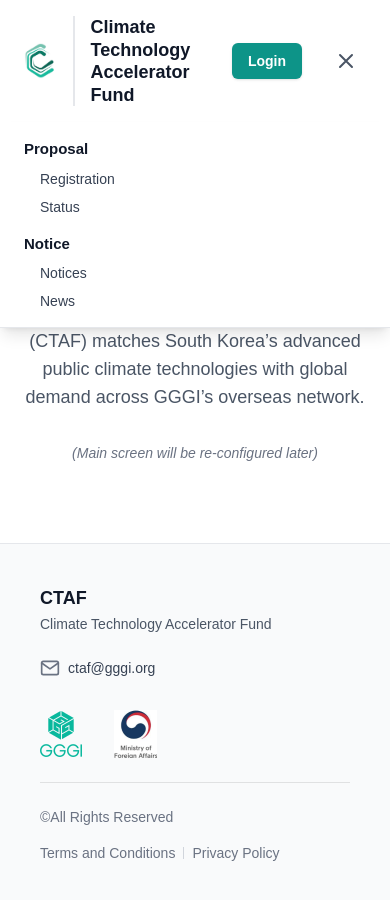
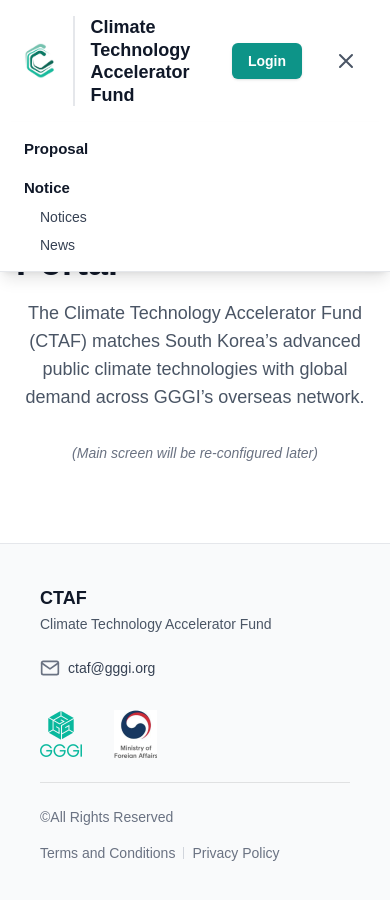
Before and after one commit to LzLLC2022/CPMS, a Next.js app: page / in a window 390 px wide. Both pictures are taken after a click on the button 346 px from the left and 61 px from the top of the page. Shown: the top 900 px of the page. Built offline with nearby package versions, Linux system fonts and the light colour scheme.

Commit message:
Remove Proposal dropdown from header

```diff
--- a/src/components/Header.tsx
+++ b/src/components/Header.tsx
@@ -76,30 +76,12 @@
             Proposal List
           </Link>
         ) : (
-          <div className="relative group">
           <Link
             href="/proposal"
             className="text-[15px] font-bold text-gray-900 hover:text-primary-600 transition-colors py-2 block"
           >
             Proposal
           </Link>
-
-            {/* Dropdown Menu */}
-            <div className="absolute left-1/2 -translate-x-1/2 top-full mt-1 hidden group-hover:flex flex-col bg-white border border-gray-100 shadow-lg rounded-md py-2 w-36 z-50">
-              <Link
-                href="/proposal/registration"
-                className="px-4 py-2 text-sm text-gray-700 hover:bg-primary-50 hover:text-primary-600 transition-colors"
-              >
-                Registration
-              </Link>
-              <Link
-                href="/proposal/status"
-                className="px-4 py-2 text-sm text-gray-700 hover:bg-primary-50 hover:text-primary-600 transition-colors"
-              >
-                Status
-              </Link>
-            </div>
-          </div>
         )}
 
         {userRole === "Secretariat" && (
@@ -184,25 +166,13 @@
               Proposal List
             </Link>
           ) : (
-            <div className="flex flex-col gap-2">
-              <span className="text-[15px] font-bold text-gray-900">Proposal</span>
-              <div className="pl-4 flex flex-col gap-2">
             <Link
-                  href="/proposal/registration"
-                  className="text-sm text-gray-700 hover:text-primary-600"
+              href="/proposal"
+              className="text-[15px] font-bold text-gray-900 hover:text-primary-600 transition-colors block"
               onClick={() => setIsMobileMenuOpen(false)}
             >
-                  Registration
+              Proposal
             </Link>
-                <Link
-                  href="/proposal/status"
-                  className="text-sm text-gray-700 hover:text-primary-600"
-                  onClick={() => setIsMobileMenuOpen(false)}
-                >
-                  Status
-                </Link>
-              </div>
-            </div>
           )}
 
           {userRole === "Secretariat" && (
```
Lines whose indentation alone changed are shown as unchanged.
